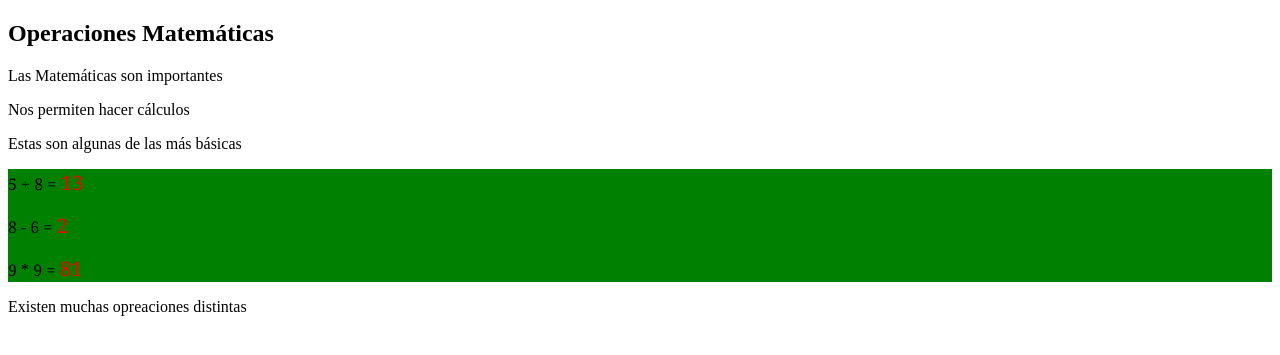
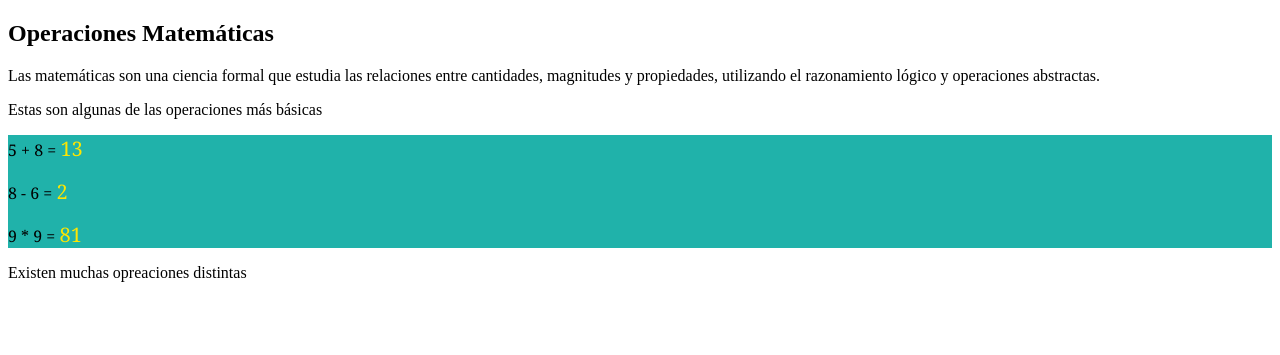
Before and after one commit to Donaldo27Dev/Mi_portafolio_JavaScript, a PHP site: page / in a window 1280 px wide. Shown: the top 355 px of the page. Run offline with PHP 8.4, Linux system fonts and the light colour scheme.

Commit message:
Etiqueta div y span en HTML

```diff
--- a/Dia_2/3-clases_de_estilo/misEstilos.css
+++ b/Dia_2/3-clases_de_estilo/misEstilos.css
@@ -1,4 +1,4 @@
-/* En este caso se aplica estilos sobre elemntos HTML y clases */
+/* En este caso se aplican estilos sobre elementos y clases HTML */
 p{
     text-align: center;
 }
--- a/Dia_2/4-DIV_y_SPAN/index.html
+++ b/Dia_2/4-DIV_y_SPAN/index.html
@@ -7,11 +7,12 @@
     <link rel="stylesheet" href="misEstilos.css">
 </head>
 <body>
+    <!-- La etiqueta <div> me permite separar un segmento de mi código HTML, agrupando elementos ya sea para aplicar estilos o manipularlo con JavaScript -->
     <h2>Operaciones Matemáticas</h2>
-    <p>Las Matemáticas son importantes</p>
-    <p>Nos permiten hacer cálculos</p>
-    <p>Estas son algunas de las más básicas</p>
-    <div class="ang">
+    <p>Las matemáticas son una ciencia formal que estudia las relaciones entre cantidades, magnitudes y propiedades, utilizando el razonamiento lógico y operaciones abstractas.</p>
+    <p>Estas son algunas de las operaciones más básicas</p>
+    <div class="opera">
+        <!-- La etiqueta <span> me permite manipular una parte específica de un texto o un elemento dentro del codigo HTML, es importante considerarla como un contenedor de línea -->
         <p>5 + 8 = <span class="resul">13</span></p>
         <p>8 - 6 = <span class="resul">2</span></p>
         <p>9 * 9 = <span class="resul">81</span></p>
--- a/Dia_2/4-DIV_y_SPAN/misEstilos.css
+++ b/Dia_2/4-DIV_y_SPAN/misEstilos.css
@@ -1,9 +1,10 @@
-.ang{
+/* Se aplican estilos sobre elementos de tipo clase en HTML */
+.opera{
     font-family: Georgia, 'Times New Roman', Times, serif;
-    background-color: green;
+    background-color: lightseagreen;
 
 }
 .resul{
-    color: red;
+    color: rgb(255, 230, 0);
     font-size: 20px;
 }
```
